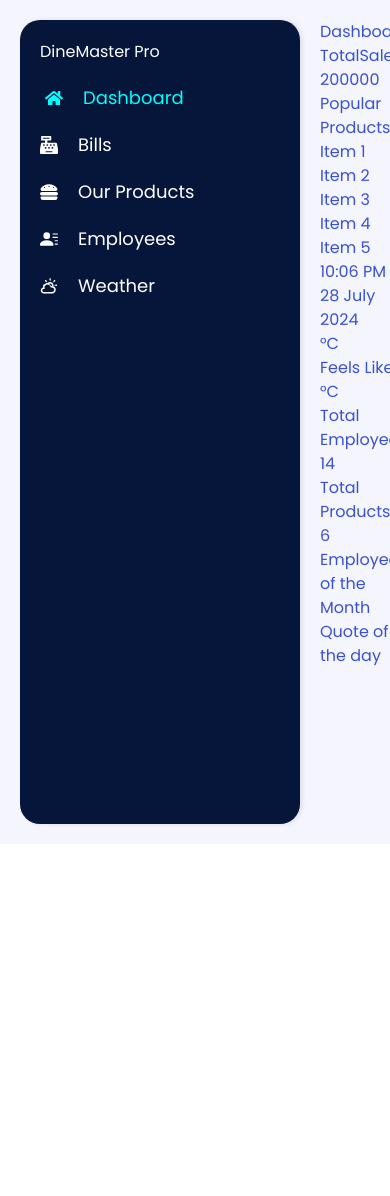
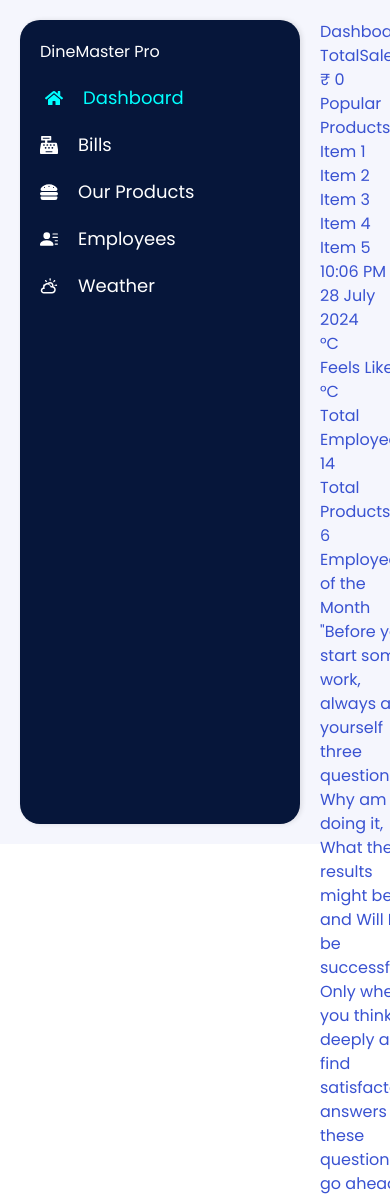
Before and after one commit to TusharMohan1411/Dine-Master-Pro, a React (Vite) app: page / in a window 390 px wide. Shown: the top 1196 px of the page. Before the commit the page ends 844 px from the top, so only its background shows below. Built offline with nearby package versions, Linux system fonts and the light colour scheme; no server answers.

Commit message:
dashboard updated

```diff
--- /dev/null
+++ b/src/components/Dashboard-Comp/EmpOfMonth.jsx
@@ -0,0 +1,8 @@
+
+export default function EmpOfMonth() {
+    return (
+        <div className="bg-white shadow-md rounded-lg flex flex-col h-full w-full justify-center p-4 text-center">
+            <h1 className="text-2xl font-bold text-cyan-500 mb-2">Employee of the Month</h1>
+        </div>
+    )
+}
--- a/src/components/Dashboard-Comp/PopularProducts.jsx
+++ b/src/components/Dashboard-Comp/PopularProducts.jsx
@@ -1,7 +1,7 @@
 export default function PopularProducts() {
     return (
-        <div>
-            <h1>Popular Products</h1>
+        <div className="bg-white shadow-md rounded-lg flex flex-col h-full w-full p-4  text-center">
+            <h1 className="text-2xl font-bold text-yellow-500 mb-2">Popular Products</h1>
             <h1>Item 1</h1>
             <h1>Item 2</h1>
             <h1>Item 3</h1>
--- a/src/components/Dashboard-Comp/Quote.jsx
+++ b/src/components/Dashboard-Comp/Quote.jsx
@@ -1,5 +1,9 @@
 export default function Quote() {
     return (
-        <h1>Quote of the day</h1>
+        <div className="bg-white shadow-md rounded-lg flex flex-col h-full w-full p-4 justify-center text-left text-justify">
+
+            <h1 className="text-xl font-semibold text-orange-500 mb-2 italic">"Before you start some work, always ask yourself three questions - Why am I doing it, What the results
+                might be and Will I be successful. Only when you think deeply and find satisfactory answers to these questions, go ahead."</h1>
+        </div>
     )
 }
--- a/src/components/Dashboard-Comp/TotalSales.jsx
+++ b/src/components/Dashboard-Comp/TotalSales.jsx
@@ -1,8 +1,15 @@
+import { useContext, useEffect } from "react"
+import { GlobalContext } from "../../contexts/GlobalContext"
+
 export default function TotalSales() {
+
+    const { totalSales } = useContext(GlobalContext);
+
+
     return (
-        <div className="">
-            <h1>TotalSales</h1>
-            <h1>200000</h1>
+        <div className="bg-white shadow-md rounded-lg flex flex-col h-full w-full justify-center p-4 text-center">
+            <h1 className="text-3xl font-bold text-red-500 mb-2">TotalSales</h1>
+            <h1 className="text-6xl font-extrabold text-red-500">₹ {totalSales}</h1>
         </div>
     )
 }
--- a/src/contexts/GlobalContext.jsx
+++ b/src/contexts/GlobalContext.jsx
@@ -22,8 +22,15 @@ export default function GlobalState({ children }) {
     const { showd, weatherErrorMsg, wloading } = useWeather({ lat, lon });
 
     const [allBills, setAllBills] = useState([]);
-    const [currentBill, setCurrentBill] = useState([])
+    const [currentBill, setCurrentBill] = useState([]);
+    const [totalSales, setTotalSales] = useState(0)
 
+    useEffect(() => {
+        const totalSalesCount = Object.values(allBills).reduce((count, crtBill) => {
+            return count + crtBill.totalAmount
+        }, 0)
+        setTotalSales(totalSalesCount);
+    }, [allBills])
 
     return (
         <GlobalContext.Provider value={{
@@ -31,7 +38,8 @@ export default function GlobalState({ children }) {
             showd, weatherErrorMsg, wloading,
             finalDate, realTime, timeLoading,
             allProducts, setAllProducts,
-            allBills, setAllBills, currentBill, setCurrentBill
+            allBills, setAllBills, currentBill, setCurrentBill,
+            totalSales, setTotalSales
         }}
         >
             {children}
--- a/src/pages/Bills/BIlls.jsx
+++ b/src/pages/Bills/BIlls.jsx
@@ -8,7 +8,7 @@ import MainData from "../../components/Main/MainData";
 import BillModal from "./BillModal";
 
 export default function Bills() {
-    const { allProducts, allBills, setAllBills, currentBill, setCurrentBill, finalDate, realTime } = useContext(GlobalContext);
+    const { allProducts, allBills, setAllBills, currentBill, setCurrentBill, finalDate, realTime, totalSales } = useContext(GlobalContext);
 
     const [selectedCategory, setSelectedCategory] = useState('');
     const [selectedItem, setSelectedItem] = useState('');
@@ -42,8 +42,6 @@ export default function Bills() {
             price: itemPrice,
             amount: itemPrice * prevState.quantity
         }));
-
-        // console.log(item);
     }
 
     function handleChange(event) {
@@ -132,7 +130,7 @@ export default function Bills() {
             <MainSection>
                 <MainHeader PageHeading={'Make Bills'}></MainHeader>
                 <MainData>
-                    <div className="flex flex-wrap gap-5 w-full justify-left pr-5 pt-5">
+                    <div className="flex flex-wrap gap-5 w-full justify-left pr-5">
                         <div className="w-full md:w-2/5">
                             <form className="bg-white p-6 rounded-lg shadow-md w-full max-w-md mx-auto" onSubmit={handleAddItemInBill}>
                                 <div className="mb-4">
@@ -266,11 +264,12 @@ export default function Bills() {
                         </div>
                     </div>
                     <div className="w-full pr-5 pt-5">
-                        <h2 className="text-4xl mt-3 font-bold mb-4 capitalize text-white w-full text-center bg-[#3952D1] p-2">All Bills</h2>
+                        <h2 className="text-4xl mt-3 font-bold mb-4 capitalize text-white w-full text-center bg-[#3952D1] p-2 rounded-lg">All Bills</h2>
                         <div className="flex flex-wrap-reverse gap-5 justify-between">
-                            <div className="flex justify-center w-full items-center md:w-2/5 bg-black text-white">
-                                <h2 className="w-full text-center ">
-                                    Total Sales
+                            <div className="flex justify-center w-full gap-2 rounded-lg text-2xl items-center md:w-2/5 bg-black text-white">
+                                <h2>Total Revenue:  </h2>
+                                <h2 className="text-center font-bold">
+                                    ₹ {totalSales}
                                 </h2>
                             </div>
                             <table className="grow bg-white text-center border">
--- a/src/pages/Dashboard/Dashboard.jsx
+++ b/src/pages/Dashboard/Dashboard.jsx
@@ -5,6 +5,7 @@ import Quote from './../../components/Dashboard-Comp/Quote';
 import WeatherComp from '../../components/Dashboard-Comp/Weather';
 import EmpCount from './../../components/Dashboard-Comp/EmpCount';
 import ProductCount from '../../components/Dashboard-Comp/ProductCount';
+import EmpOfMonth from '../../components/Dashboard-Comp/EmpOfMonth';
 
 
 export default function Dashboard() {
@@ -20,28 +21,28 @@ export default function Dashboard() {
 
                 <div className="grid gap-6 grid-cols-4 grid-rows-4 h-full w-full">
 
-                    <div className="border-black hover:shadow-lg duration-300 bg-red-400 p-1 col-span-2 row-span-2 rounded-xl ">
+                    <div className="border-black bg-red-400 p-1 col-span-2 row-span-2 rounded-xl ">
                         <TotalSales />
                     </div>
-                    <div className="border-black row-span-3 p-1 hover:shadow-lg duration-300  bg-yellow-400 rounded-xl ">
+                    <div className="border-black row-span-3 p-1  bg-yellow-400 rounded-xl ">
                         <PopularProducts />
                     </div>
-                    <div className="border-black hover:shadow-lg duration-300 rounded-xl bg-green-400 p-1 shadow-md">
+                    <div className="border-black rounded-xl bg-green-400 p-1 shadow-md">
                         <Time />
                     </div>
-                    <div className="border-black hover:shadow-lg duration-300 bg-blue-400 p-1 rounded-xl ">
+                    <div className="border-black  bg-blue-400 p-1 rounded-xl ">
                         <WeatherComp />
                     </div>
-                    <div className="border-blac hover:shadow-lg duration-300 bg-pink-400 p-1  rounded-xl ">
+                    <div className="border-blac bg-pink-400 p-1  rounded-xl ">
                         <EmpCount />
                     </div>
-                    <div className="border-black hover:shadow-lg duration-300 bg-purple-400 p-1  rounded-xl ">
+                    <div className="border-black bg-purple-400 p-1  rounded-xl ">
                         <ProductCount />
                     </div>
-                    <div className="border-black row-span-2 p-1 hover:shadow-lg duration-300  bg-cyan-400 rounded-xl ">
-                        <h1>Employee of the Month</h1>
+                    <div className="border-black row-span-2 p-1 bg-cyan-400 rounded-xl ">
+                        <EmpOfMonth />
                     </div>
-                    <div className="border-black k col-span-3 p-1 hover:shadow-lg duration-300   bg-orange-400 rounded-xl ">
+                    <div className="border-black k col-span-3 p-1 bg-orange-400 rounded-xl ">
                         <Quote />
                     </div>
                 </div>
```
